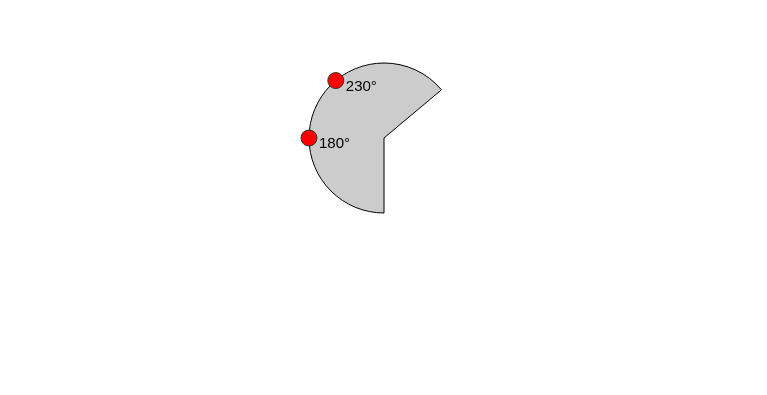
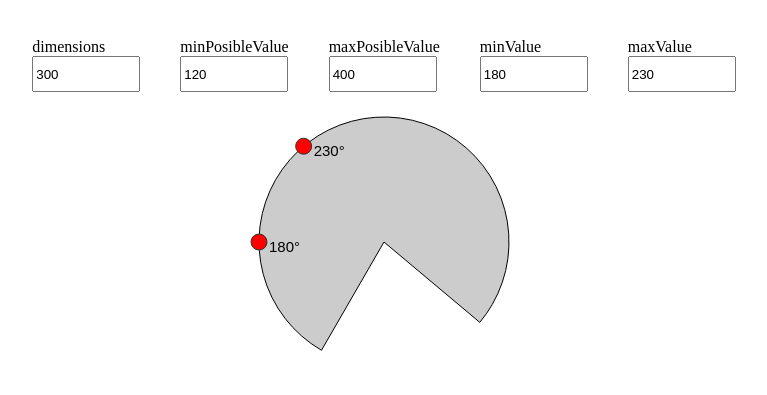
Before and after one commit to Elioravr/anglePresentor, a plain HTML site: page index.html in a window 1280 px wide. Shown: the whole page, without its empty margins (256-1023 px from the left). Drawn offline with nearby package versions, Linux system fonts and the light colour scheme.

Commit message:
Convert into a github page

```diff
--- /dev/null
+++ b/anglePresentor.js
@@ -0,0 +1,123 @@
+$.widget("custom.anglePresentor", {
+  options: {
+    dimensions: 150,
+    minPosibleValue: 0,
+    maxPosibleValue: 360,
+    mainContainerBackgroundBorderColor: '#333',
+    mainContainerBackground: '#ccc',
+    valuePointsBackground: 'red',
+    valuePointsBorderColor: '#333'
+  },
+  _create: function () {
+    this._validateOptions()
+    var dimensions = this.options.dimensions
+
+    var canvasJquery = $('<canvas></canvas>')
+                   .attr('width', dimensions + 'px')
+                   .attr('height', dimensions + 'px')
+
+    this._domCanvas = canvasJquery[0]
+    this._c = this._domCanvas.getContext('2d')
+
+    this._initConsts()
+    this._initAnglesContainer()
+    this._initValueCircle(this.options.minValue)
+    this._initValueCircle(this.options.maxValue)
+
+    this.element
+      .addClass("jquery-angle-presentor")
+      .hide()
+      .after(canvasJquery)
+  },
+  _validateOptions: function () {
+    if (!parseInt(this.options.minValue)) {
+      throw 'anglesPresentor: You must fill minValue as an option'
+    }
+    if (!parseInt(this.options.maxValue)) {
+      throw 'anglesPresentor: You must fill minValue as an option'
+    }
+    if (parseInt(this.options.dimensions) < 100) {
+      throw 'anglesPresentor: You can\'t fill dimensions that is smaller than 100'
+    }
+    if (parseInt(this.options.maxValue) > parseInt(this.options.maxPosibleValue)) {
+      throw 'anglesPresentor: You can\'t fill maxValue that is bigger than the maxPosibleValue'
+    }
+    if (parseInt(this.options.minValue) < parseInt(this.options.minPosibleValue)) {
+      debugger
+      throw 'anglesPresentor: You can\'t fill minValue that is smaller than the minPosibleValue'
+    }
+    if (parseInt(this.options.minValue) > parseInt(this.options.maxValue)) {
+      throw 'anglesPresentor: You can\'t fill minValue that is bigger than the maxValue'
+    }
+  },
+  _initConsts: function () {
+    var dimensions = this.options.dimensions
+
+    this.DIMENSIONS = dimensions
+    this.PADDING = 25
+    this.BIGGEST_RADIUS = this.DIMENSIONS / 2 - this.PADDING
+    this.MAX_X = this.DIMENSIONS - this.PADDING
+    this.MAX_Y = this.DIMENSIONS - this.PADDING
+    this.CENTER_POINT_X = this.DIMENSIONS / 2
+    this.CENTER_POINT_Y = this.DIMENSIONS / 2
+  },
+  _initAnglesContainer: function () {
+    var backgroundColor = this.options.mainContainerBackground
+    var borderColor = this.options.mainContainerBorderColor
+    var x = this.CENTER_POINT_X
+    var y = this.CENTER_POINT_Y
+    var radius = this.BIGGEST_RADIUS
+    var startPoint = this._toRadians(this.options.minPosibleValue)
+    var endPoint = this._toRadians(this.options.maxPosibleValue)
+
+    this._drawCircle(backgroundColor, borderColor, x, y, radius, startPoint, endPoint)
+  },
+  _initLabels: function (x, y, text) {
+    var fontSize = 15;
+    var labelsPadding = 10;
+
+    if (this.DIMENSIONS > 500) {
+      fontSize = 25;
+      labelsPadding = 25;
+    }
+
+    this._c.fillStyle = 'black'
+    this._c.font = fontSize + 'px Arial'
+    this._c.fillText(text+'°', x + labelsPadding, y + labelsPadding)
+  },
+  _initValueCircle: function (angle) {
+    var dimensions = this.options.dimensions
+    var backgroundColor = this.options.valuePointsBackground
+    var borderColor = this.options.valuePointsBorderColor
+    var x = Math.cos(this._toRadians(angle)) * this.BIGGEST_RADIUS + this.CENTER_POINT_X
+    var y = Math.sin(this._toRadians(angle)) * this.BIGGEST_RADIUS + this.CENTER_POINT_Y
+
+    var radius = 8;
+    if (this.DIMENSIONS > 500) {
+      radius = 15;
+    }
+
+    var startPoint = this._toRadians(0)
+    var endPoint = this._toRadians(360)
+
+    this._drawCircle(backgroundColor, borderColor, x, y, radius, startPoint, endPoint)
+    this._initLabels(x, y, angle)
+  },
+  _drawCircle: function (backgroundColor, borderColor, x, y, radius, startPoint, endPoint) {
+    this._c.fillStyle = backgroundColor
+    this._c.strokeStyle = borderColor
+    this._c.beginPath();
+
+    if (startPoint !== this._toRadians(0) || endPoint !== this._toRadians(360)) {
+      this._c.moveTo(x, y);
+    }
+
+    this._c.arc(x, y, radius, startPoint, endPoint, false);
+    this._c.closePath()
+    this._c.fill();
+    this._c.stroke();
+  },
+  _toRadians: function (angle) {
+    return angle * (Math.PI / 180);
+  }
+})
--- a/index.css
+++ b/index.css
@@ -2,5 +2,26 @@ body {
   padding: 30px;
   display: flex;
   justify-content: center;
-  align-content: center;
+  align-items: center;
 }
+
+input {
+  width: 100px;
+  height: 30px;
+}
+
+.form {
+  display: flex;
+  justify-content: center;
+  align-items: center;
+}
+
+.form .field-container {
+  margin: 0 20px;
+}
+
+@media only screen and (max-width: 1440px) {
+  body {
+    flex-direction: column;
+  }
+}
--- a/index.html
+++ b/index.html
@@ -1,13 +1,38 @@
 <!DOCTYPE html>
 <html>
 <head>
-  <title></title>
+  <title>Elioravr's Angle Presentor</title>
   <script src="https://ajax.googleapis.com/ajax/libs/jquery/3.2.1/jquery.min.js"></script>
   <script type="text/javascript" src="http://ajax.googleapis.com/ajax/libs/jqueryui/1.11.1/jquery-ui.min.js"></script>
+  <script src="anglePresentor.js"></script>
   <script src="index.js"></script>
+
   <link rel="stylesheet" type="text/css" href="index.css">
 </head>
 <body>
+  <div class="form">
+    <div class="field-container">
+      <div class="label">dimensions</div>
+      <input type="number" id="dimensions" value="300">
+    </div>
+    <div class="field-container">
+      <div class="label">minPosibleValue</div>
+      <input type="number" id="minPosibleValue" value="120">
+    </div>
+    <div class="field-container">
+      <div class="label">maxPosibleValue</div>
+      <input type="number" id="maxPosibleValue" value="400">
+    </div>
+    <div class="field-container">
+      <div class="label">minValue</div>
+      <input type="number" id="minValue" value="180">
+    </div>
+    <div class="field-container">
+      <div class="label">maxValue</div>
+      <input type="number" id="maxValue" value="230">
+    </div>
+  </div>
+
   <div class="angle-presentor"></div>
 </body>
 </html>
--- a/index.js
+++ b/index.js
@@ -1,132 +1,27 @@
-$.widget("custom.anglePresentor", {
-  options: {
-    dimensions: 150,
-    minPosibleValue: 0,
-    maxPosibleValue: 360,
-    mainContainerBackgroundBorderColor: '#333',
-    mainContainerBackground: '#ccc',
-    valuePointsBackground: 'red',
-    valuePointsBorderColor: '#333'
-  },
-  _create: function () {
-    this._validateOptions()
-    var dimensions = this.options.dimensions
-
-    var canvasJquery = $('<canvas></canvas>')
-                   .attr('width', dimensions + 'px')
-                   .attr('height', dimensions + 'px')
-
-    this._domCanvas = canvasJquery[0]
-    this._c = this._domCanvas.getContext('2d')
-
-    this._initConsts()
-    this._initAnglesContainer()
-    this._initValueCircle(this.options.minValue)
-    this._initValueCircle(this.options.maxValue)
-
-    this.element
-      .addClass("jquery-angle-presentor")
-      .hide()
-      .after(canvasJquery)
-  },
-  _validateOptions: function () {
-    if (!this.options.minValue) {
-      throw 'anglesPresentor: You must fill minValue as an option'
-    }
-    if (!this.options.maxValue) {
-      throw 'anglesPresentor: You must fill minValue as an option'
-    }
-    if (this.options.dimensions < 100) {
-      throw 'anglesPresentor: You can\'t fill dimensions that is smaller than 100'
-    }
-    if (this.options.maxValue > this.options.maxPosibleValue) {
-      throw 'anglesPresentor: You can\'t fill maxValue that is bigger than the maxPosibleValue'
-    }
-    if (this.options.minValue < this.options.minPosibleValue) {
-      throw 'anglesPresentor: You can\'t fill minValue that is smaller than the minPosibleValue'
-    }
-    if (this.options.minValue > this.options.maxValue) {
-      throw 'anglesPresentor: You can\'t fill minValue that is bigger than the maxValue'
-    }
-  },
-  _initConsts: function () {
-    var dimensions = this.options.dimensions
-
-    this.DIMENSIONS = dimensions
-    this.PADDING = 25
-    this.BIGGEST_RADIUS = this.DIMENSIONS / 2 - this.PADDING
-    this.MAX_X = this.DIMENSIONS - this.PADDING
-    this.MAX_Y = this.DIMENSIONS - this.PADDING
-    this.CENTER_POINT_X = this.DIMENSIONS / 2
-    this.CENTER_POINT_Y = this.DIMENSIONS / 2
-  },
-  _initAnglesContainer: function () {
-    var backgroundColor = this.options.mainContainerBackground
-    var borderColor = this.options.mainContainerBorderColor
-    var x = this.CENTER_POINT_X
-    var y = this.CENTER_POINT_Y
-    var radius = this.BIGGEST_RADIUS
-    var startPoint = this._toRadians(this.options.minPosibleValue)
-    var endPoint = this._toRadians(this.options.maxPosibleValue)
-
-    this._drawCircle(backgroundColor, borderColor, x, y, radius, startPoint, endPoint)
-  },
-  _initLabels: function (x, y, text) {
-    var fontSize = 15;
-    var labelsPadding = 10;
-
-    if (this.DIMENSIONS > 500) {
-      fontSize = 25;
-      labelsPadding = 25;
-    }
-
-    this._c.fillStyle = 'black'
-    this._c.font = fontSize + 'px Arial'
-    this._c.fillText(text+'°', x + labelsPadding, y + labelsPadding)
-  },
-  _initValueCircle: function (angle) {
-    var dimensions = this.options.dimensions
-    var backgroundColor = this.options.valuePointsBackground
-    var borderColor = this.options.valuePointsBorderColor
-    var x = Math.cos(this._toRadians(angle)) * this.BIGGEST_RADIUS + this.CENTER_POINT_X
-    var y = Math.sin(this._toRadians(angle)) * this.BIGGEST_RADIUS + this.CENTER_POINT_Y
-
-    var radius = 8;
-    if (this.DIMENSIONS > 500) {
-      radius = 15;
-    }
-
-    var startPoint = this._toRadians(0)
-    var endPoint = this._toRadians(360)
-
-    this._drawCircle(backgroundColor, borderColor, x, y, radius, startPoint, endPoint)
-    this._initLabels(x, y, angle)
-  },
-  _drawCircle: function (backgroundColor, borderColor, x, y, radius, startPoint, endPoint) {
-    this._c.fillStyle = backgroundColor
-    this._c.strokeStyle = borderColor
-    this._c.beginPath();
-
-    if (startPoint !== this._toRadians(0) || endPoint !== this._toRadians(360)) {
-      this._c.moveTo(x, y);
-    }
-
-    this._c.arc(x, y, radius, startPoint, endPoint, false);
-    this._c.closePath()
-    this._c.fill();
-    this._c.stroke();
-  },
-  _toRadians: function (angle) {
-    return angle * (Math.PI / 180);
-  }
-})
+function initAnglePresentor() {
+  $('.angle-presentor').anglePresentor({
+    dimensions: $('#dimensions').val(),
+    minPosibleValue: $('#minPosibleValue').val(),
+    maxPosibleValue: $('#maxPosibleValue').val(),
+    minValue: $('#minValue').val(),
+    maxValue: $('#maxValue').val()
+  })
+}
 
 $(function() {
-  $('.angle-presentor').anglePresentor({
-    dimensions: 200,
-    minPosibleValue: 90,
-    maxPosibleValue: 320,
-    minValue: 180,
-    maxValue: 230
+  initAnglePresentor()
+  $('input').change(function(e) {
+    $('canvas, .angle-presentor').remove()
+    var form = $('.form')
+    $('<div class="angle-presentor">').appendTo($('body'))
+
+    try {
+      initAnglePresentor()
+    } catch (err) {
+      e.preventDefault()
+      alert(err)
+    }
   })
+
+  $('canvas').css('width', 300)
 })
```
